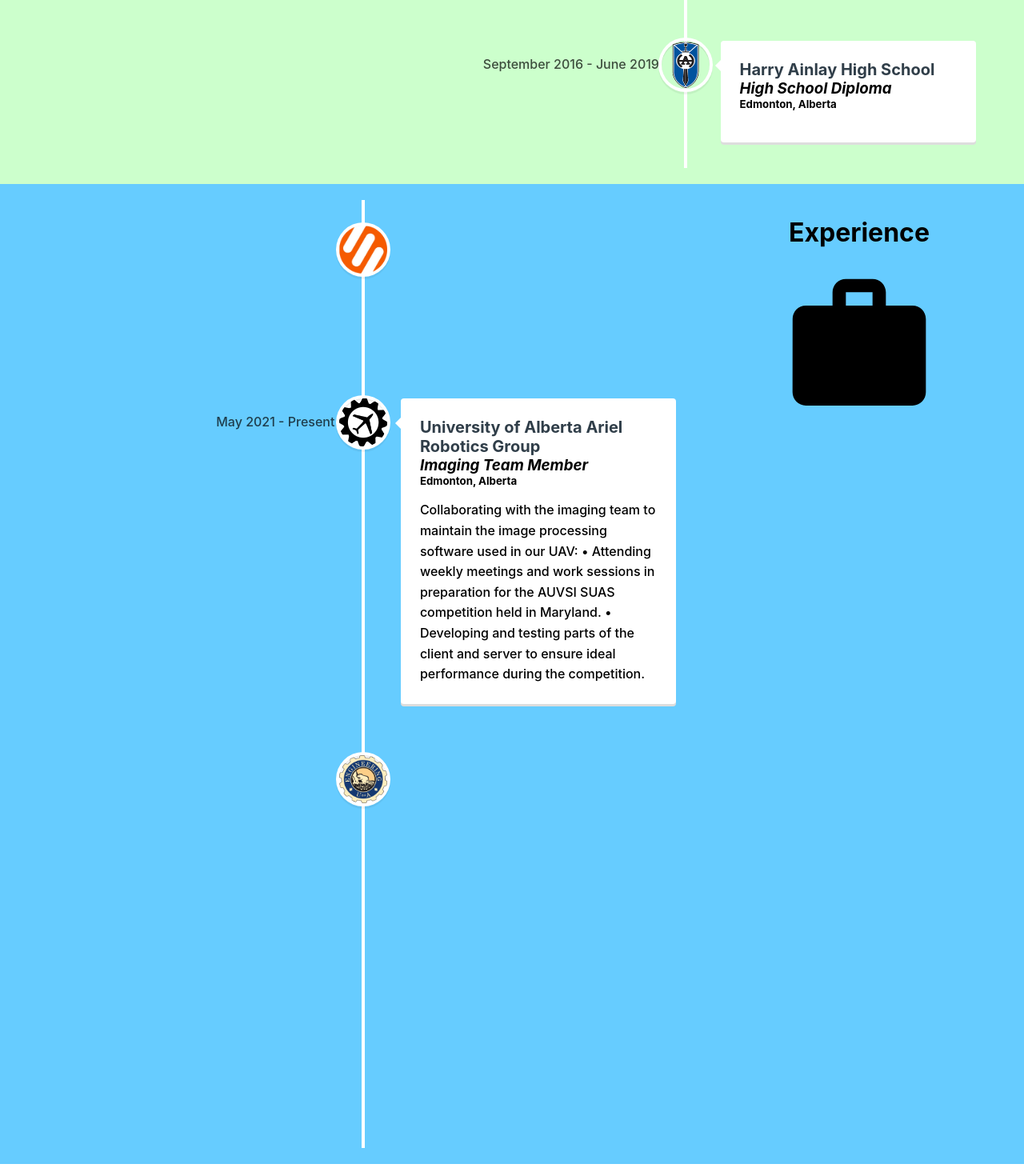
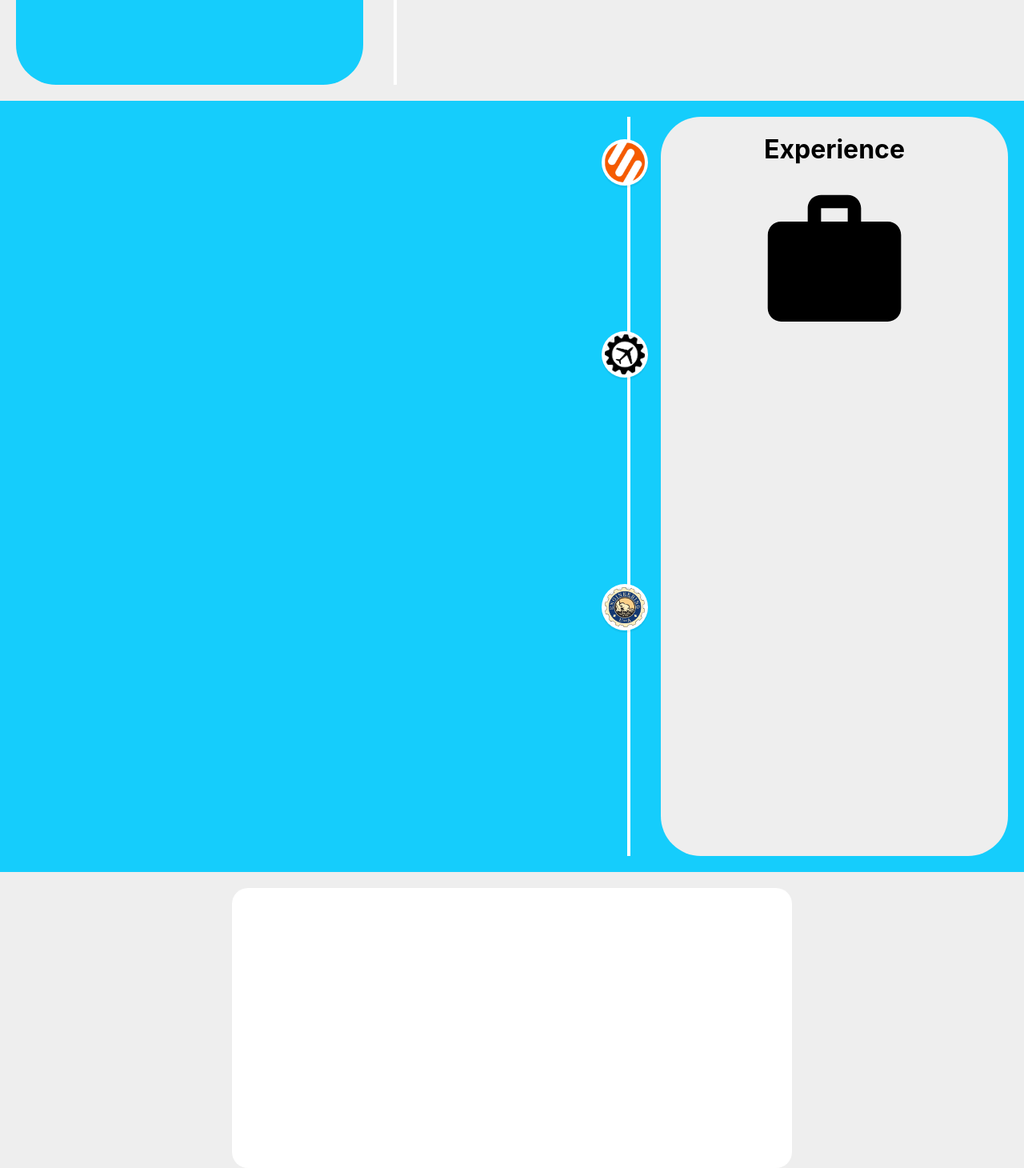
Before and after one commit to Ppatel122/PersonalWebsite, a React (Create React App) app in the folder website/: page / in a window 1280 px wide. Shown: the part 1220-2690 px from the top of the page at 80% size. Built offline with nearby package versions, Linux system fonts and the light colour scheme.

Commit message:
Unkown Changes

```diff
--- a/website/src/components/Education/education.jsx
+++ b/website/src/components/Education/education.jsx
@@ -9,7 +9,7 @@ import "react-vertical-timeline-component/style.min.css";
 
 const Education = () => {
 
-    let educationIconStyles = {}
+    let educationIconStyles = {background:"#FFF",height:'50px', width:'50px'}
     return (
 
         <div className="education" id="education">
@@ -18,7 +18,7 @@ const Education = () => {
                 <IoSchool size={200} ></IoSchool>
             </div>
             <div className="right">
-                <VerticalTimeline>
+                <VerticalTimeline layout={'1-column-left'}>
                     {
                         educationElements.map(element => {
                             let isUniIcon = element.icon === "uni"
@@ -30,7 +30,7 @@ const Education = () => {
                                     date={element.date}
                                     dateClassName="date"
                                     iconStyle={educationIconStyles}
-                                    icon={isUniIcon? <img src="assets/uni.png" width="60" height="60"></img> :<img src="assets/high.png" width="60" height="60" ></img>}
+                                    icon={isUniIcon? <img src="assets/uni.png" width="50" height="50"></img> :<img src="assets/high.png" width="50" height="50" ></img>}
                                 >
                                     <h2 className="vertical-timeline-element-title">{element.place}</h2>
                                     <h3 className="vertical-timeline-element-title"><i>{element.title}</i></h3>
--- a/website/src/components/Experience/experience.jsx
+++ b/website/src/components/Experience/experience.jsx
@@ -7,14 +7,14 @@ import { VerticalTimeline, VerticalTimelineElement } from 'react-vertical-timeli
 import "react-vertical-timeline-component/style.min.css";
 
 const Experience = () => {
-    let educationIconStyles = {background:"#FFF"}
+    let educationIconStyles = {background:"#FFF", height:'50px', width:'50px'}
     return (
         <div className="experience" id="experience">
 
 
 
                 <div className="left">
-                    <VerticalTimeline>
+                    <VerticalTimeline layout={'1-column-right'}>
                             {
                                 experienceElements.map(element => {
                                     let isUniIcon = element.icon === "uni"
@@ -26,7 +26,7 @@ const Experience = () => {
                                             date={element.date}
                                             dateClassName="date"
                                             iconStyle={educationIconStyles}
-                                            icon={isUniIcon? <img src="assets/uni.png" width="60" height="60"></img> : isUaargIcon? <img src="assets/uaarg.png" width="60" height="60" ></img>: <img src="assets/willow.png" width="60" height="60" ></img> }
+                                            icon={isUniIcon? <img src="assets/uni.png" width="50" height="50"></img> : isUaargIcon? <img src="assets/uaarg.png" width="50" height="50" ></img>: <img src="assets/willow.png" width="50" height="50" ></img> }
                                         >
                                             <h2 className="vertical-timeline-element-title">{element.place}</h2>
                                             <h3 className="vertical-timeline-element-title"><i>{element.title}</i></h3>
--- a/website/src/components/Home/style.scss
+++ b/website/src/components/Home/style.scss
@@ -1,6 +1,7 @@
 .intro {
     display: flex;
     height: 100vh;
+    background-color: #eee;
 
     .left {
         flex: 0.5;
@@ -8,7 +9,7 @@
         justify-content: center;
         align-items: center;
         height: 90vh;
-
+        border: #15cdfc;
 
         .wrapper {
             width: 80%;
@@ -41,13 +42,15 @@
 }
 
 .education {
-    background-color: #ccffcc;
+    background-color: #eee;
     display:flex;
     padding: 20px;
+
         .left{
             flex:0.35;
             text-align: center;
-
+            background-color: #15cdfc;
+            border-radius: 50px;
         }
 
         .right{
@@ -58,18 +61,60 @@
 }
 
 .experience {
-    background-color: #66ccff;
+    background-color: #15cdfc;
     display:flex;
     padding: 20px;
 
         .left{
-            flex:0.7;
+            flex:0.65;
 
         }
 
         .right{
-            flex:0.3;
+            flex:0.35;
             text-align: center;
+            background-color: #eee;
+            border-radius: 50px;
         }
 
 }
+
+.projects {
+    background-color: #eee;
+    display: flex;
+    padding: 20px;
+
+    .slider{
+        height: 350px;
+        display: flex;
+        position: absolute;
+        left: 0;
+        background-color: #eee;
+
+        .container{
+            width: 100vw;
+            display: flex;
+            align-items: center;
+            justify-content: center;
+
+            .item{
+                width: 700px;
+                height: 100%;
+                background-color: white;
+                border-radius: 20px;
+                display: flex;
+                align-items: center;
+                justify-content: center;
+
+                .left{
+                    flex: 4;
+                    height: 100%;
+                }
+                .right{
+                    flex:8;
+                    height: 100%;
+                }
+            }
+        }
+    }
+}
--- a/website/src/components/Navbar/NavBarElements.js
+++ b/website/src/components/Navbar/NavBarElements.js
@@ -22,7 +22,7 @@ export const Nav = styled.nav`
 
 
 export const NavLink = styled(Link)`
-  color: #fff;
+  color: #eee;
   display: flex;
   align-items: center;
   text-decoration: none;
--- a/website/src/components/Projects/projects.jsx
+++ b/website/src/components/Projects/projects.jsx
@@ -2,15 +2,19 @@ import React from 'react';
 
 const Projects = () => {
     return (
-        <div
-          style={{
-            display: 'flex',
-            justifyContent: 'center',
-            alignItems: 'center',
-            height: '90vh'
-          }}
-        >
-          <h1>Projects</h1>
+        <div className='projects' id='projects'>
+            <div className='slider'>
+                <div className='container'>
+                    <div className='item'>
+                        <div className='left'>
+
+                        </div>
+                        <div className='right'>
+
+                        </div>
+                    </div>
+                </div>
+            </div>
         </div>
       );
 
```
